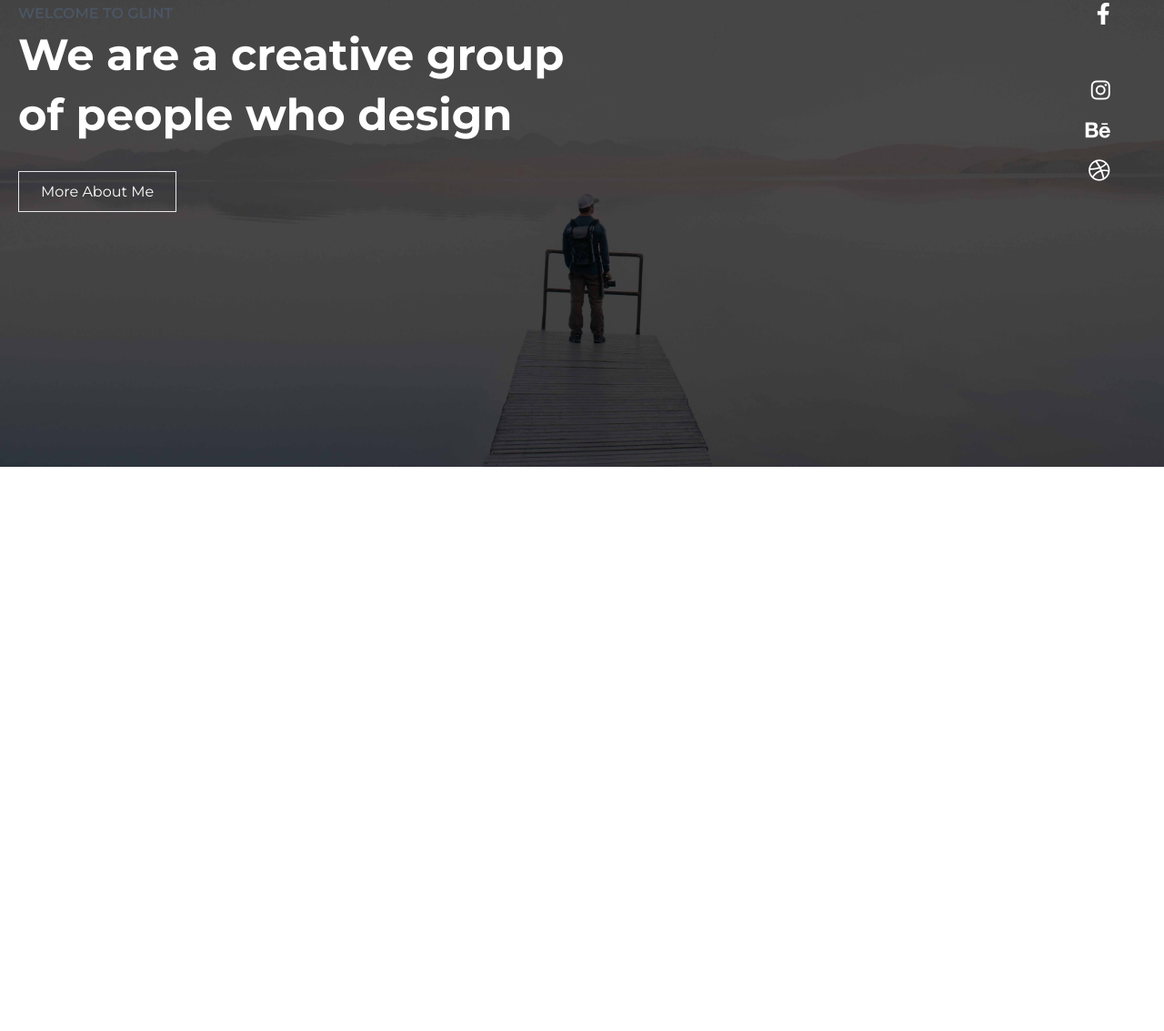
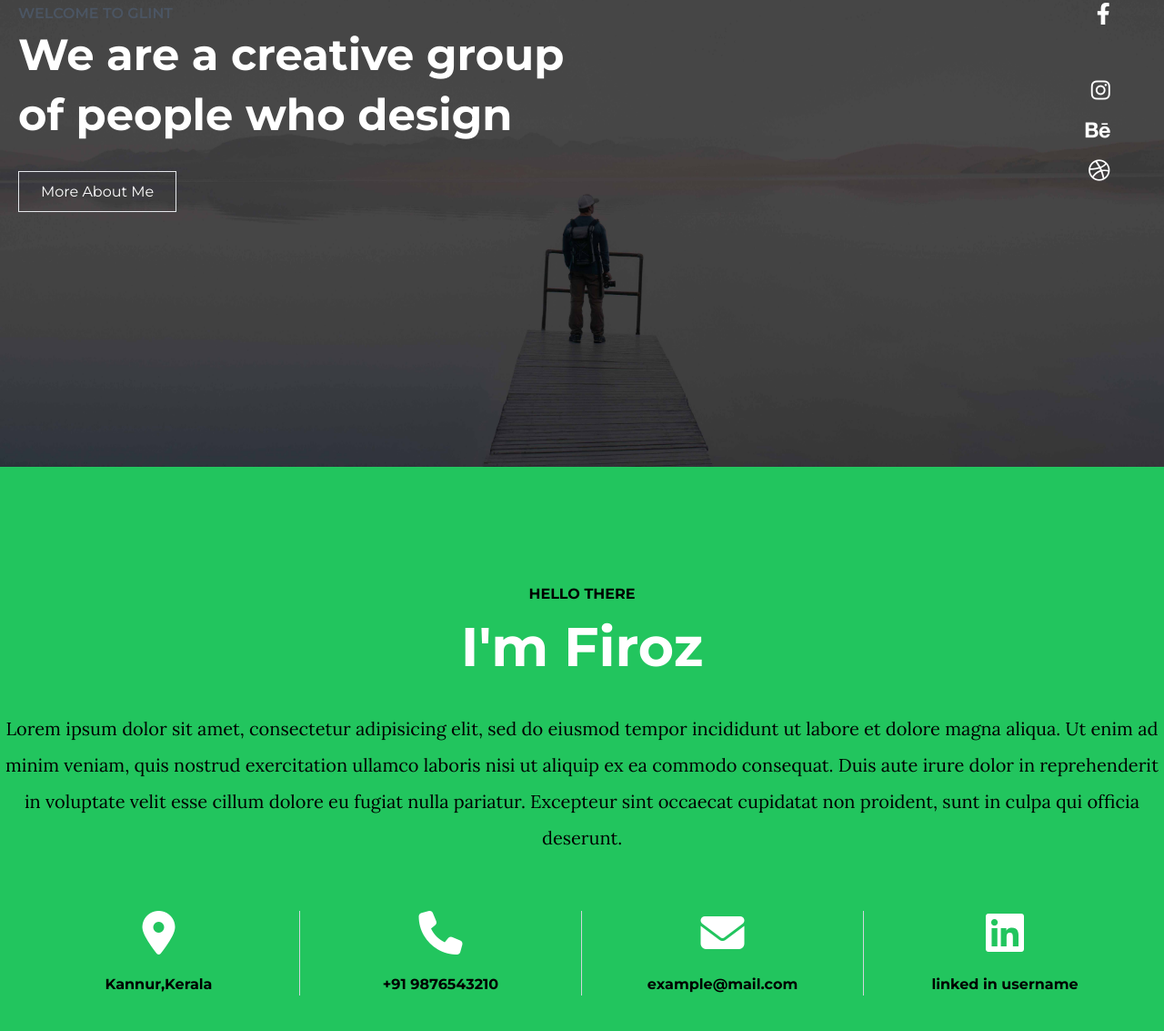
Before and after one commit to sravannk21/Firoz-portfolio, a website: page index.html in a window 1280 px wide. Shown: the part 287-1420 px from the top of the page at 91% size. Before the commit the page ends 800 px from the top, so only its background shows below. Drawn offline with Linux system fonts and the light colour scheme; some icons are missing.

Commit message:
portfolio introduction section created wth dummy contents

```diff
--- a/index.html
+++ b/index.html
@@ -10,6 +10,7 @@
     <link
         href="https://fonts.googleapis.com/css2?family=Lato:ital,wght@0,100;0,300;0,400;0,700;1,100;1,400&family=Montserrat:wght@100;200;300;400;500;600;700&display=swap"
         rel="stylesheet">
+<link href="https://fonts.googleapis.com/css2?family=Lato:ital,wght@0,100;0,300;0,400;0,700;1,100;1,400&family=Lora&family=Montserrat:wght@100;200;300;400;500;600;700&display=swap" rel="stylesheet">
     <link rel="stylesheet" href="./build/css/cutom.css">
     <title>Portfolio | Firoz</title>
 </head>
@@ -72,6 +73,43 @@
             </div>
         </div>
     </header>
+    <main>
+        <section class="py-32 bg-green-500">
+            <div class="max-w-7xl mx-auto">
+                <h4 class="uppercase text-black text-center font-bold">hello there</h4>
+                <h1 class="text-center text-white text-6xl font-bold capitalize mt-4">I'm Firoz</h1>
+                <p class="font-[Lora] text-xl leading-loose text-center mt-10">
+                    Lorem ipsum dolor sit amet, consectetur adipisicing elit, sed do eiusmod tempor incididunt ut labore et dolore magna aliqua. Ut enim ad minim veniam, quis nostrud exercitation ullamco laboris nisi ut aliquip ex ea commodo consequat. Duis aute irure dolor in reprehenderit in voluptate velit esse cillum dolore eu fugiat nulla pariatur. Excepteur sint occaecat cupidatat non proident, sunt in culpa qui officia deserunt.
+                </p>
+                <div class="sm:grid grid-cols-4 p-5 text-center mt-10">
+                    <div class="md:border-e border-e-gray-300 border-solid border-white">
+                        <li class="list-none">
+                            <i class="fa-solid fa-location-dot text-white text-5xl"></i>
+                            <h4 class="font-bold text-black mt-5">Kannur,Kerala</h4>
+                        </li>
+                    </div>
+                    <div class="md:border-e border-e-gray-300 border-solid border-white mt-4 md:mt-0">
+                        <li class="list-none">
+                            <i class="fa-solid fa-phone text-white text-5xl"></i>
+                            <h4 class="font-bold text-black mt-5">+91 9876543210</h4>
+                        </li>
+                    </div>
+                    <div class="md:border-e border-e-gray-300 border-solid border-white mt-4 md:mt-0">
+                        <li class="list-none">
+                            <i class="fa-solid fa-envelope text-white text-5xl"></i>
+                            <h4 class="font-bold text-black mt-5">example@mail.com</h4>
+                        </li>
+                    </div>
+                    <div class="mt-4 md:mt-0">
+                        <li class="list-none">
+                            <i class="fa-brands fa-linkedin text-white text-5xl"></i>
+                            <h4 class="font-bold text-black mt-5">linked in username</h4>
+                        </li>
+                    </div>
+                </div>
+            </div>
+        </section>
+    </main>
 </body>
 
 </html>
```
Also changed, not shown: build/css/style.css.
